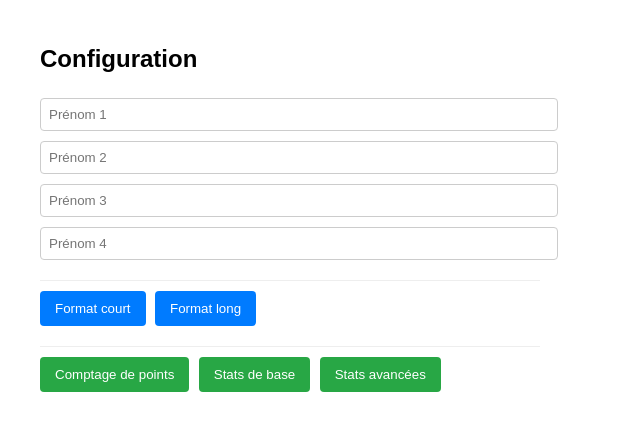
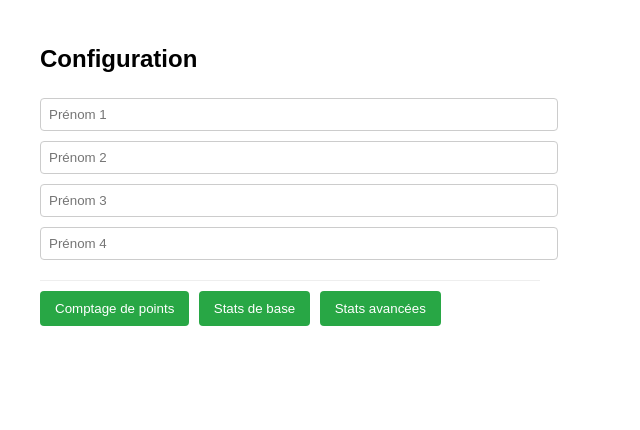
Before and after one commit to Tennerix/BeachStats, a plain HTML site: page index.html in a window 1280 px wide. Shown: the whole page, without its empty margins (0-640 px from the left). Drawn offline with Linux system fonts and the light colour scheme.

Commit message:
Update index.html

```diff
--- a/index.html
+++ b/index.html
@@ -29,12 +29,6 @@
             <input type="text" placeholder="Prénom 4">
         </div>
 
-        <!-- Groupe de boutons de format -->
-        <div class="button-section">
-            <button type="button">Format court</button>
-            <button type="button">Format long</button>
-        </div>
-
         <!-- Groupe de boutons de statistiques -->
         <div class="button-section">
             <button type="button" class="btn-stats">Comptage de points</button>
```
